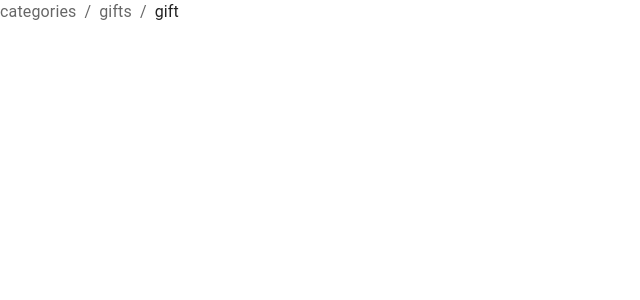
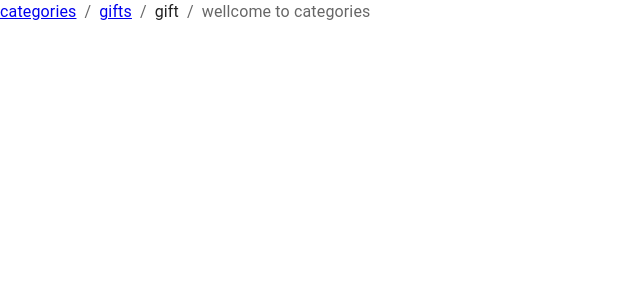
Before and after one commit to WolfSeminary/gift-me, a React (Create React App) app: page /categories in a window 1280 px wide. Shown: the top 300 px of the page, without its empty margins (0-640 px from the left). Built offline with nearby package versions, Linux system fonts and the light colour scheme.

Commit message:
feat(addNavigation):navigatesinbreadcrumbs

```diff
--- a/package.json
+++ b/package.json
@@ -12,6 +12,7 @@
     "@testing-library/user-event": "^12.8.3",
     "react": "^17.0.2",
     "react-dom": "^17.0.2",
+    "react-router-dom": "^6.2.1",
     "react-scripts": "4.0.3",
     "styled-components": "^5.3.3",
     "web-vitals": "^1.1.2"
--- a/src/App.js
+++ b/src/App.js
@@ -1,13 +1,14 @@
 import logo from './logo.svg';
 import './App.css';
-import Navigate from './Navigation';
+import Navigation from './Navigation';
+import { BrowserRouter } from 'react-router-dom';
 
 function App() {
 
   return (
     <div className="App">
 
-      <Navigate/>
+      <Navigation/>
     </div>
   );
 }
--- a/src/Categories.js
+++ b/src/Categories.js
@@ -0,0 +1,4 @@
+ const Categories=()=>{
+    return(<div>wellcome to categories</div>)
+}
+export default Categories;
--- a/src/Gifts.js
+++ b/src/Gifts.js
@@ -0,0 +1,4 @@
+const Gifts=()=>{
+    return(<div>wellcome to gifts</div>)
+}
+export default Gifts;
--- a/src/Navigation.js
+++ b/src/Navigation.js
@@ -2,16 +2,35 @@
 import React, { FC } from 'react';
 import Typography from '@mui/material/Typography';
 import Breadcrumbs from '@mui/material/Breadcrumbs';
-import Link from '@mui/material/Link';
-const Navigate=()=>{
+//import Link from '@mui/material/Link';
+import { Route,Routes ,Link} from "react-router-dom";
+import Categories from './Categories';
+import Gifts from './Gifts';
+const Navigation=()=>{
 return(
 <Breadcrumbs aria-label="breadcrumb">
-  <Link underline="hover" color="inherit" href="./Categories">
+  <Link underline="hover" color="inherit" to="categories">
   categories
   </Link>
-  <Link underline="hover" color="inherit" href="./Gifts">
+  <Link underline="hover" color="inherit" to="gifts">
   gifts
   </Link>
   <Typography color="text.primary">gift{/*Replace with the gift name*/}</Typography>
-</Breadcrumbs>)}
-export default Navigate;
+  <Routes>
+    <Route path="categories" element={<Categories/>}/>
+    <Route path="gifts" element={<Gifts/>}/>
+  </Routes>
+</Breadcrumbs>
+
+
+//<Breadcrumbs aria-label="breadcrumb">
+  //<Link underline="hover" color="inherit" href="./Categories">
+ // categories
+ // </Link>
+  //<Link underline="hover" color="inherit" href="./Gifts">
+  //gifts
+ // </Link>
+ // <Typography color="text.primary">gift{/*Replace with the gift name*/}</Typography>
+//</Breadcrumbs>
+)}
+export default Navigation;
--- a/src/index.js
+++ b/src/index.js
@@ -3,10 +3,12 @@ import ReactDOM from 'react-dom';
 import './index.css';
 import App from './App';
 import reportWebVitals from './reportWebVitals';
-
+import {BrowserRouter} from "react-router-dom";
 ReactDOM.render(
   <React.StrictMode>
+    <BrowserRouter>
     <App />
+    </BrowserRouter>
   </React.StrictMode>,
   document.getElementById('root')
 );
```
Also changed, not shown: 1 other file (tests, documents, lock files or other folders).
